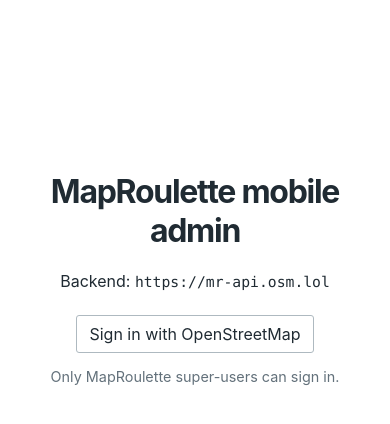
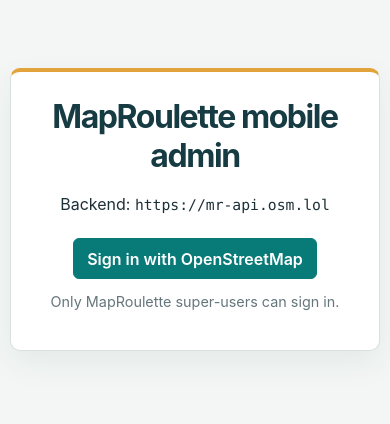
Before and after one commit to mvexel/maproulette-mobile-admin, a React (Vite) app: page / in a window 390 px wide. Shown: the top 424 px of the page. Built offline with nearby package versions, Linux system fonts and the light colour scheme.

Commit message:
Polish mobile admin interface

```diff
--- a/src/styles.css
+++ b/src/styles.css
@@ -1,124 +1,159 @@
 :root {
   color-scheme: light;
   font-family: Inter, ui-sans-serif, system-ui, -apple-system, BlinkMacSystemFont, "Segoe UI", sans-serif;
-  color: #202b33;
-  background: #fff;
+  color: #1d3038;
+  background: #f3f6f5;
   font-synthesis: none;
   text-rendering: optimizeLegibility;
-  --ink: #202b33;
-  --muted: #63717b;
-  --line: #dce2e6;
-  --surface: #f5f7f8;
-  --link: #176b83;
-  --focus: #62a5b8;
-  --danger: #a52f2f;
-  --success: #286a46;
+  --ink: #1d3038;
+  --muted: #65767d;
+  --line: #d8e1df;
+  --surface: #f3f6f5;
+  --paper: #fff;
+  --link: #087b78;
+  --focus: #e3a73b;
+  --danger: #a63835;
+  --success: #26714e;
+  --nav: #12343d;
+  --nav-muted: #c0d1d1;
+  --signal: #e2a33b;
 }
 
 * { box-sizing: border-box; }
-body { margin: 0; min-width: 320px; color: var(--ink); background: #fff; }
+body { margin: 0; min-width: 320px; min-height: 100vh; color: var(--ink); background: var(--surface); }
 button, input, textarea, select { font: inherit; }
-button, input[type="file"]::file-selector-button { min-height: 2.4rem; }
+button, input[type="file"]::file-selector-button { min-height: 2.55rem; }
 button {
-  padding: .45rem .75rem;
+  padding: .48rem .85rem;
   color: var(--ink);
-  background: #fff;
-  border: 1px solid #aeb9c0;
-  border-radius: 3px;
+  background: var(--paper);
+  border: 1px solid #b9c8c5;
+  border-radius: 6px;
+  font-weight: 600;
   cursor: pointer;
+  transition: background-color 140ms ease, border-color 140ms ease, transform 140ms ease;
 }
-button:hover:not(:disabled) { background: var(--surface); border-color: #77858e; }
-button:disabled { color: #7b858b; cursor: not-allowed; }
+button:hover:not(:disabled) { background: #edf5f3; border-color: #78918d; }
+button:active:not(:disabled) { transform: translateY(1px); }
+button:disabled { color: #84918f; background: #f4f6f5; cursor: not-allowed; }
 a { color: var(--link); }
-a:hover { color: #104c60; }
-:focus-visible { outline: 3px solid var(--focus); outline-offset: 2px; }
+a:hover { color: #075d5a; }
+:focus-visible { outline: 3px solid var(--focus); outline-offset: 3px; }
 
 header {
   display: flex;
   align-items: center;
-  gap: 1.25rem;
-  padding: .75rem clamp(1rem, 3vw, 2.5rem);
-  border-bottom: 1px solid var(--line);
+  gap: 1.35rem;
+  min-height: 4.5rem;
+  padding: .7rem clamp(1rem, 3vw, 2.5rem);
+  color: #f7fbf9;
+  background: var(--nav);
+  border-bottom: 3px solid var(--signal);
+  box-shadow: 0 2px 8px #12343d1c;
 }
-header > strong { flex: 0 0 auto; font-size: .98rem; letter-spacing: -.015em; }
-header nav { display: flex; flex: 1; flex-wrap: wrap; gap: .25rem 1.1rem; align-items: center; }
-header nav a { padding: .35rem 0; color: #53616a; text-decoration: none; white-space: nowrap; }
-header nav a:hover { color: var(--ink); }
-header nav a[aria-current="page"] { color: var(--ink); font-weight: 650; box-shadow: inset 0 -2px var(--link); }
-.identity { display: flex; flex-wrap: wrap; justify-content: flex-end; gap: .2rem .6rem; color: var(--muted); font-size: .82rem; text-align: right; }
-.identity [data-testid="backend"] { color: var(--ink); font-variant-numeric: tabular-nums; }
-header > button { flex: 0 0 auto; }
+header > strong { flex: 0 0 auto; display: flex; align-items: center; gap: .7rem; font-size: .98rem; letter-spacing: -.025em; }
+header > strong::before {
+  content: "MR";
+  display: grid;
+  place-items: center;
+  width: 2rem;
+  height: 2rem;
+  color: var(--nav);
+  background: var(--signal);
+  border-radius: 6px 6px 6px 2px;
+  font-size: .67rem;
+  font-weight: 850;
+  letter-spacing: .02em;
+}
+header nav { display: flex; flex: 1; flex-wrap: wrap; gap: .2rem .25rem; align-items: center; }
+header nav a { position: relative; padding: .55rem .7rem; color: var(--nav-muted); text-decoration: none; white-space: nowrap; border-radius: 5px; font-size: .9rem; }
+header nav a:hover { color: #fff; background: #ffffff12; }
+header nav a[aria-current="page"] { color: #fff; background: #ffffff12; font-weight: 650; }
+header nav a[aria-current="page"]::after { content: ""; position: absolute; right: .7rem; bottom: .18rem; left: .7rem; height: 2px; background: var(--signal); border-radius: 2px; }
+.identity { display: flex; flex-wrap: wrap; justify-content: flex-end; gap: .25rem .6rem; color: #d0dddd; font-size: .78rem; text-align: right; }
+.identity [data-testid="backend"] { padding: .25rem .5rem; color: #f8d78d; background: #ffffff12; border: 1px solid #ffffff24; border-radius: 999px; font-variant-numeric: tabular-nums; }
+header > button { flex: 0 0 auto; min-height: 2.25rem; padding: .3rem .65rem; color: #eaf2ef; background: transparent; border-color: #78918d; font-size: .84rem; }
+header > button:hover:not(:disabled) { color: var(--nav); background: #fff; }
 
-main { width: min(100% - 2rem, 78rem); margin: 0 auto; padding: 2rem 0 4rem; }
-section > h2 { display: flex; flex-wrap: wrap; align-items: center; gap: .75rem; margin: 0 0 .4rem; font-size: clamp(1.45rem, 2vw, 1.8rem); line-height: 1.2; letter-spacing: -.035em; }
-section > p { max-width: 68rem; line-height: 1.55; }
-.center { max-width: 34rem; margin: 14vh auto 0; padding: 2rem 1rem; text-align: center; }
-.center h1 { font-size: 2rem; letter-spacing: -.04em; }
-.center button { margin-top: .5rem; }
+main { width: min(100% - 2rem, 78rem); margin: 0 auto; padding: clamp(1.75rem, 4vw, 3rem) 0 4rem; }
+section > h2 { display: flex; flex-wrap: wrap; align-items: center; gap: .8rem; margin: 0 0 .55rem; color: #173b43; font-size: clamp(1.55rem, 2.3vw, 2rem); line-height: 1.16; letter-spacing: -.04em; }
+section > h2 button { margin-left: .15rem; font-size: .84rem; }
+section > p { max-width: 68rem; line-height: 1.6; }
+.center { max-width: 36rem; margin: 14vh auto 0; padding: 2.4rem; text-align: center; background: var(--paper); border: 1px solid var(--line); border-top: 4px solid var(--signal); border-radius: 10px; box-shadow: 0 12px 32px #173b4310; }
+.center h1 { margin: 0 0 1.2rem; color: #173b43; font-size: 2rem; letter-spacing: -.045em; }
+.center button { margin-top: .5rem; color: white; background: var(--link); border-color: var(--link); }
+.center button:hover:not(:disabled) { background: #075d5a; }
 .error { color: var(--danger); }
 .error p { margin: .4rem 0; }
-.notice { color: var(--success); }
+.notice { padding: .75rem .9rem; color: #205f42; background: #eaf5ee; border-left: 3px solid #58a478; border-radius: 3px; }
 .hint { color: var(--muted); font-size: .9rem; }
 code, pre { font-family: ui-monospace, SFMono-Regular, Menlo, Consolas, monospace; }
 code { font-size: .92em; overflow-wrap: anywhere; }
 
-table { width: 100%; margin-top: 1.25rem; border-collapse: collapse; font-size: .92rem; }
-th, td { padding: .75rem .7rem; border-bottom: 1px solid var(--line); text-align: left; vertical-align: top; }
-th { color: #52616a; font-size: .78rem; font-weight: 650; letter-spacing: .035em; }
-tbody tr:hover { background: #fafbfb; }
-tr.disabled { color: #77838a; }
+table { width: 100%; margin-top: 1.25rem; border-collapse: separate; border-spacing: 0; overflow: hidden; background: var(--paper); border: 1px solid var(--line); border-radius: 8px; font-size: .9rem; }
+th, td { padding: .78rem .75rem; border-bottom: 1px solid #e6ecea; text-align: left; vertical-align: top; }
+th { color: #52666a; background: #edf3f1; font-size: .73rem; font-weight: 750; letter-spacing: .07em; text-transform: uppercase; }
+tbody tr:last-child td { border-bottom: 0; }
+tbody tr:hover { background: #f6faf8; }
+tr.disabled { color: #778582; }
 td.actions { display: flex; flex-wrap: wrap; gap: .35rem; min-width: 15rem; }
-td.actions button { font-size: .83rem; }
-pre { margin: .5rem 0; overflow: auto; font-size: .82rem; }
-details summary { color: var(--link); cursor: pointer; }
+td.actions button { min-height: 2.15rem; padding: .35rem .6rem; font-size: .81rem; }
+pre { margin: .5rem 0; overflow: auto; padding: .8rem; color: #28434a; background: #f2f6f5; border: 1px solid var(--line); border-radius: 5px; font-size: .82rem; }
+details summary { color: var(--link); cursor: pointer; font-weight: 600; }
 .pager { display: flex; flex-wrap: wrap; align-items: center; gap: .75rem; color: var(--muted); }
+.pager button { min-height: 2.25rem; }
 
 form { display: grid; gap: 1rem; }
-form h3, .panel h3 { margin: 0; font-size: 1.05rem; }
-label { display: grid; gap: .35rem; font-weight: 550; }
+form h3, .panel h3 { margin: 0; color: #25464c; font-size: 1.05rem; letter-spacing: -.015em; }
+label { display: grid; gap: .4rem; color: #30464b; font-size: .91rem; font-weight: 620; }
 label.inline { display: flex; align-items: flex-start; gap: .5rem; font-weight: 400; }
 label.inline input { margin-top: .25rem; }
 input:not([type="checkbox"]):not([type="file"]), textarea, select {
-  width: 100%;
-  min-height: 2.5rem;
-  padding: .55rem .65rem;
-  color: var(--ink);
-  background: #fff;
-  border: 1px solid #aeb9c0;
-  border-radius: 3px;
+  width: 100%; min-height: 2.55rem; padding: .58rem .7rem; color: var(--ink); background: #fff;
+  border: 1px solid #b9c8c5; border-radius: 5px; transition: border-color 140ms ease, box-shadow 140ms ease;
 }
+input:not([type="checkbox"]):not([type="file"]):focus, textarea:focus, select:focus { border-color: var(--link); box-shadow: 0 0 0 3px #087b781c; outline: 0; }
 textarea { min-height: 6rem; resize: vertical; }
 input[type="checkbox"] { width: 1rem; height: 1rem; accent-color: var(--link); }
 input[type="file"] { max-width: 100%; font-weight: 400; }
+input[type="file"]::file-selector-button { margin-right: .55rem; padding: .35rem .65rem; color: var(--ink); background: #edf3f1; border: 1px solid var(--line); border-radius: 4px; cursor: pointer; }
 
-/* Panels mark real workflow boundaries, using rules instead of card decoration. */
-.panel { max-width: 42rem; margin: 1.5rem 0; padding: 1.1rem 0; border: 0; border-top: 1px solid var(--line); border-radius: 0; }
+/* Panels mark workflow boundaries; the quiet fill separates tasks without adding visual noise. */
+.panel { max-width: 44rem; margin: 1.5rem 0; padding: 1.15rem 1.25rem; background: var(--paper); border: 1px solid var(--line); border-top: 3px solid #9ab8b1; border-radius: 7px; box-shadow: 0 3px 10px #173b4308; }
 .panel > :first-child { margin-top: 0; }
 .panel > :last-child { margin-bottom: 0; }
 .panel form { margin-top: 1rem; }
+.panel button[type="submit"] { color: #fff; background: var(--link); border-color: var(--link); }
+.panel button[type="submit"]:hover:not(:disabled) { background: #075d5a; }
 
 .survey-builder { --survey-ink: var(--ink); }
 .survey-toolbar { display: flex; flex-wrap: wrap; align-items: end; gap: .65rem; margin: 1.25rem 0; }
 .survey-toolbar label { min-width: min(100%, 14rem); }
 .survey-workspace { display: grid; grid-template-columns: minmax(0, 1fr) minmax(17rem, .7fr); gap: clamp(1.5rem, 3vw, 2.5rem); align-items: start; }
 .survey-editor { min-width: 0; margin: 0; padding: 0; border: 0; }
-.survey-editor > legend { margin-bottom: .6rem; font-size: 1.15rem; font-weight: 650; }
-.survey-editor .panel { display: grid; gap: .8rem; max-width: none; margin: 0; padding: 1.1rem 0; }
+.survey-editor > legend { margin-bottom: .6rem; color: #25464c; font-size: 1.15rem; font-weight: 700; }
+.survey-editor .panel { display: grid; gap: .8rem; max-width: none; margin: 0; padding: 1.1rem 1.25rem; }
 .survey-builder .survey-editor textarea, .survey-builder .survey-editor input { min-height: 2.5rem; }
 .survey-editor .tag-input { font-family: ui-monospace, SFMono-Regular, Menlo, Consolas, monospace; font-size: .85rem; }
 .option-editor { display: grid; gap: .7rem; min-width: 0; padding: .9rem 0 .4rem; border: 0; border-top: 1px solid var(--line); }
-.option-editor legend { padding-right: .5rem; color: var(--muted); font-weight: 600; }
-.survey-preview { position: sticky; top: 1rem; min-width: 0; padding: 0 0 0 1rem; border-left: 1px solid var(--line); color: var(--survey-ink); overflow-wrap: anywhere; }
-.survey-preview h3 { margin: 0 0 .5rem; }
+.option-editor legend { padding-right: .5rem; color: var(--muted); font-weight: 650; }
+.survey-preview { position: sticky; top: 1rem; min-width: 0; padding: 1rem 1.15rem; background: #eaf1ef; border: 1px solid #d3dfdc; border-left: 3px solid var(--signal); border-radius: 6px; color: var(--survey-ink); overflow-wrap: anywhere; }
+.survey-preview h3 { margin: 0 0 .5rem; color: #25464c; }
 .survey-preview h4 { margin: .5rem 0; }
-.preview-question { margin-top: 1.1rem; padding-top: .8rem; border-top: 1px solid var(--line); }
+.preview-question { margin-top: 1.1rem; padding-top: .8rem; border-top: 1px solid #cfdbd8; }
 .preview-question h4 { font-size: 1.05rem; }
-.preview-answer { margin: .65rem 0; padding: .6rem 0; border-bottom: 1px solid var(--line); }
+.preview-answer { margin: .65rem 0; padding: .6rem 0; border-bottom: 1px solid #cfdbd8; }
 .preview-answer p { margin: .35rem 0; }
 .preview-answer small { display: block; margin-top: .35rem; color: var(--muted); overflow-wrap: anywhere; }
 .survey-publish { max-width: none; margin-top: 2rem; }
 .survey-publish pre { max-height: 24rem; }
 main .survey-builder button { min-height: 2.4rem; }
+
+.survey-main { min-width: 0; }
+.bbox-inputs { display: grid; grid-template-columns: repeat(auto-fit, minmax(9rem, 1fr)); gap: .6rem; }
+.job-list { list-style: none; margin: 0; padding: 0; display: grid; gap: .6rem; }
+.job-list li { padding: .6rem 0; border-bottom: 1px solid var(--line); }
+.job-review { padding-top: .6rem; border-top: 1px solid var(--line); overflow-wrap: anywhere; }
 
 @media (max-width: 850px) {
   header { flex-wrap: wrap; gap: .65rem 1rem; }
@@ -126,12 +161,12 @@
   header nav { order: 3; flex-basis: 100%; overflow-x: auto; flex-wrap: nowrap; padding-bottom: .15rem; }
   .identity { margin-left: auto; }
   .survey-workspace { grid-template-columns: 1fr; }
-  .survey-preview { position: static; padding: 1rem 0 0; border-top: 1px solid var(--line); border-left: 0; }
+  .survey-preview { position: static; }
 }
 @media (max-width: 600px) {
   main { width: min(100% - 1.25rem, 78rem); padding-top: 1.4rem; }
   header { padding-inline: .75rem; }
-  header > strong { font-size: .9rem; }
+  header > strong { font-size: .88rem; }
   header > button { min-height: 2.1rem; padding: .3rem .55rem; }
   table { display: block; overflow-x: auto; }
   th { white-space: nowrap; }
@@ -140,10 +175,9 @@
   td.actions { white-space: normal; }
   .survey-toolbar { align-items: stretch; }
   .survey-toolbar > * { max-width: 100%; }
+  .center { margin-top: 8vh; padding: 1.6rem 1.2rem; }
+  .panel { padding: 1rem; }
 }
-
-.survey-main { min-width: 0; }
-.bbox-inputs { display: grid; grid-template-columns: repeat(auto-fit, minmax(9rem, 1fr)); gap: .6rem; }
-.job-list { list-style: none; margin: 0; padding: 0; display: grid; gap: .6rem; }
-.job-list li { padding: .6rem 0; border-bottom: 1px solid var(--line); }
-.job-review { padding-top: .6rem; border-top: 1px solid var(--line); overflow-wrap: anywhere; }
+@media (prefers-reduced-motion: reduce) {
+  *, *::before, *::after { scroll-behavior: auto !important; transition-duration: .01ms !important; }
+}
```
